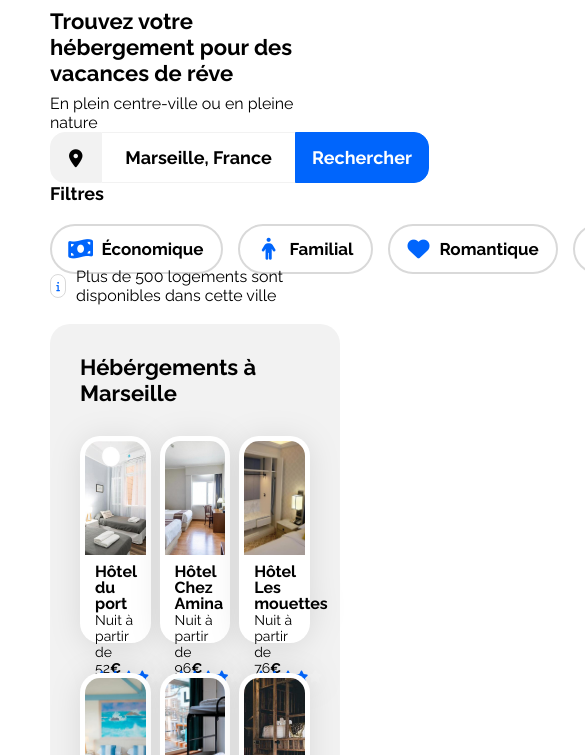
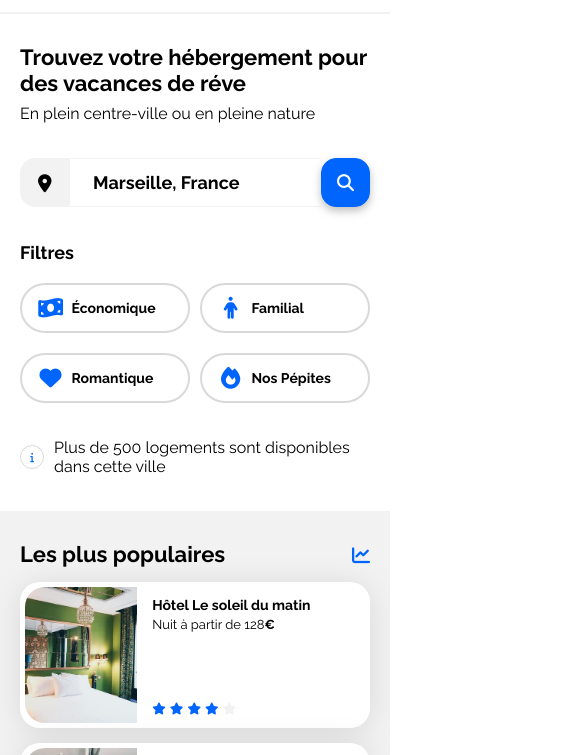
Before and after one commit to Pierre133754/OCProjet1, a plain HTML site: page index.html in a window 390 px wide. Shown: the part 101-856 px from the top of the page, 585 px wide, since content can reach past the window. Drawn offline with Linux system fonts and the light colour scheme.

Commit message:
WHOLE THING DONE ?

```diff
--- a/css/style.css
+++ b/css/style.css
@@ -11,7 +11,6 @@ main,footer {
 header {
     display: flex;
     justify-content: space-between;
-    height: 79px;
 }
 
 header img {
@@ -54,8 +53,7 @@ nav a:hover {
 .recherche {
     display: flex;
     flex-direction: column;
-    justify-content: space-between;
-    height: 281px;
+    gap: 35px;
 }
 
 .Rtitre {
@@ -80,7 +78,7 @@ nav a:hover {
     display: flex;
     flex-direction: row;
     width: 379px;
-    height: 51px;
+    height: 49px;
 }
 
 .Rform label i {
@@ -97,8 +95,9 @@ nav a:hover {
     display: flex;
     justify-content: center;
     align-items: center;
-    width: 50px;
-    height: 49px;
+    width: 48px;
+    min-width: 48px;
+    height: 47px;
 }
 
 .Rform input {
@@ -111,8 +110,8 @@ nav a:hover {
     font-weight: 700;
     color: black;
     outline: 0;
-    height: 49px;
-    width: 193px;
+    height: 47px;
+    width: 100%;
 }
 
 .Rform input::placeholder {
@@ -127,8 +126,9 @@ nav a:hover {
     display: flex;
     justify-content: center;
     align-items: center;
-    height: 49px;
-    width: 132px;
+    height: 47px;
+    width: 130px;
+    min-width: 130px;
 }
 
 .Rform div p {
@@ -143,13 +143,17 @@ nav a:hover {
 
 .Rform div i {
     display: none;
+    color: white;
+    width: 17px;
+    height: 17px;
+    font-size: 17px;
 }
 
 .Rinfo {
     display: flex;
     flex-direction: row;
+    align-items: center;
     gap: 10px;
-    height: 24px;
 }
 
 .Rinfo p {
@@ -193,7 +197,13 @@ main {
     display: flex;
     flex-direction: row;
     align-items: center;
-    height: 50px;
+    gap: 15px;
+}
+
+.Rfiltre {
+    display: flex;
+    flex-direction: row;
+    align-items: center;
     gap: 15px;
 }
 
@@ -203,7 +213,7 @@ main {
     font-size: 18px;
 }
 
-.Rfiltres div {
+.RFbubs {
     display: flex;
     flex-direction: row;
     align-items: center;
@@ -214,14 +224,14 @@ main {
     padding: 0px 17.5px;
 }
 
-.Rfiltres div p {
+.Rfiltres p {
     font-weight: 700;
     font-size: 17px;
     color: black;
     margin: 0;
 }
 
-.Rfiltres div i {
+.Rfiltres i {
     height: 22px;
     width: 22px;
     font-size: 22px;
@@ -230,7 +240,7 @@ main {
     justify-content: center;
 }
 
-.Rfiltres div:hover {
+.RFbubs:hover {
     background-color: #DEEBFF;
     cursor: pointer;
 }
@@ -255,10 +265,6 @@ main {
     margin: 0;
     font-size: 18px;
     font-weight: 700;
-}
-
-.line {
-    height: 207.25px;
 }
 
 .line {
@@ -386,6 +392,7 @@ footer {
     display: flex;
     flex-direction: row;
     background-color: #F2F2F2;
+    margin-top: 5px;
 }
 
 .Fcol {
@@ -500,7 +507,7 @@ a {
 
 .populaires-cards .card {
     display: flex;
-    margin-top: 33px;
+    margin-top: 30px;
 }
 
 .populaires-cards img {
@@ -568,6 +575,11 @@ a {
 
     footer {
         gap: 30px;
+        margin-top: 5px;
+    }
+
+    .populaires-cards .card {
+        margin-top: 20px;
     }
 
     /* end of me */
@@ -606,5 +618,159 @@ a {
 
 /* Small devices (phones, less than 768px) */
 @media (max-width: 767.98px) {
-    /* ... */
+    header {
+        flex-direction: column;
+        align-items: center;
+    }
+
+    header img {
+        padding: 30px;
+    }
+
+    header nav {
+        gap: 0;
+        width: 100%;
+        height: auto;
+    }
+
+    header nav a {
+        width: 100%;
+        justify-content: center;
+        align-items: center;
+        padding-bottom: 15px;
+        border-bottom: 2px #F2F2F2 solid;
+    }
+
+    header nav a:hover {
+        border-top: 0;
+        border-bottom: 2px #0065FC solid;
+    }
+
+    main,footer {
+        margin: 0;
+    }
+
+    .recherche {
+        padding: 0 20px;
+    }
+
+    .Rform div p {
+        display: none;
+    }
+
+    .Rform div i {
+        display: inline;
+    }
+
+    .Rform div {
+        border-radius: 15px;
+        width: 47px;
+        min-width: 47px;
+        filter: drop-shadow(0px 4px 4px rgba(0, 0, 0, 0.25));
+    }
+
+    .Rform {
+        width: 100%;
+    }
+
+    .Rform input {
+        text-align: start;
+        padding-left: 23px;
+    }
+
+    .Rfiltre {
+        flex-direction: column;
+        gap: 20px;
+        width: 100%;
+    }
+
+    .Rfiltres {
+        width: 100%;
+        gap: 10px;
+    }
+
+    .RFbubs p {
+        font-size: 14px;
+    }
+
+    .RFbubs {
+        width: 100%;
+    }
+
+    .Rinfo i {
+        min-width: 22px;
+    }
+
+    .hebergements-and-populaires {
+        flex-direction: column-reverse;
+        gap: 15px;
+    }
+
+    .populaires-cards {
+        flex-direction: column;
+    }
+
+    .hebergements-and-populaires .populaires {
+        margin: 0;
+        padding: 30px 20px 30px 20px;
+        border-radius: 0;
+    }
+
+    .populaires-title i {
+        height: 15.75px;
+        width: 18px;
+        font-size: 18px;
+    }
+
+    .populaires-cards a {
+        width: 100%;
+    }
+
+    .populaires-cards .card {
+        margin-top: 15px;
+    }
+
+    .hebergements {
+        gap: 15px;
+    }
+
+    .hebergements-and-populaires .hebergements {
+        padding: 20px;
+        background-color: white;
+    }
+
+    .line {
+        flex-direction: column;
+        gap: 15px;
+    }
+
+    .kard {
+        width: 100%;
+    }
+
+    .Akard img {
+        height: 141px;
+        min-height: 141px;
+    }
+
+    .Akard div {
+        height: 59px;
+    }
+
+    .Aligne {
+        flex-direction: column;
+        gap: 15px;
+    }
+
+    footer {
+        margin-top: 5px;
+        flex-direction: column;
+        gap: 50px;
+        padding: 30px;
+    }
+
+    .Fcol {
+        padding: 0;
+    }
+
 }
--- a/index.html
+++ b/index.html
@@ -32,15 +32,19 @@
                 <form class="Rform">
                     <label for="Rinput"><i class="fa-solid fa-location-dot"></i></label>
                     <input type="text" name="Rinput" id="Rinput" placeholder="Marseille, France">
-                    <div><p>Rechercher</p><i></i></div>
+                    <div><p>Rechercher</p><i class="fa-solid fa-magnifying-glass"></i></div>
                 </form>
                 <div class="RFglobal">
                     <h3 class="RFh3">Filtres</h3>
-                    <div class="Rfiltres">
-                        <div><i class="fa-solid fa-money-bill-wave"></i><p>Économique</p></div>
-                        <div><i class="fa-solid fa-person"></i><p>Familial</p></div>
-                        <div><i class="fa-solid fa-heart"></i><p>Romantique</p></div>
-                        <div><i class="fa-solid fa-fire"></i><p>Nos Pépites</p></div>
+                    <div class="Rfiltre">
+                        <div class="Rfiltres">
+                            <div class="RFbubs"><i class="fa-solid fa-money-bill-wave"></i><p>Économique</p></div>
+                            <div class="RFbubs"><i class="fa-solid fa-person"></i><p>Familial</p></div>
+                        </div>
+                        <div class="Rfiltres">
+                            <div class="RFbubs"><i class="fa-solid fa-heart"></i><p>Romantique</p></div>
+                            <div class="RFbubs"><i class="fa-solid fa-fire"></i><p>Nos Pépites</p></div>
+                        </div>
                     </div>
                 </div>
                 <div class="Rinfo"><i class="fa-solid fa-info" title="DICKHEAD"></i><p>Plus de 500 logements sont disponibles dans cette ville</p></div>
```
